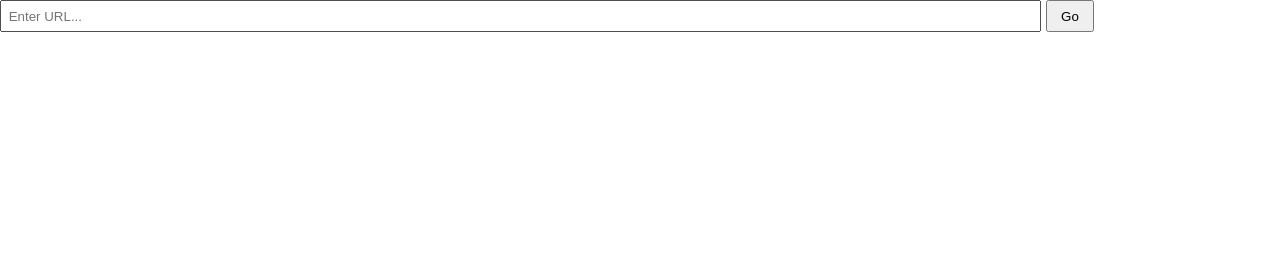
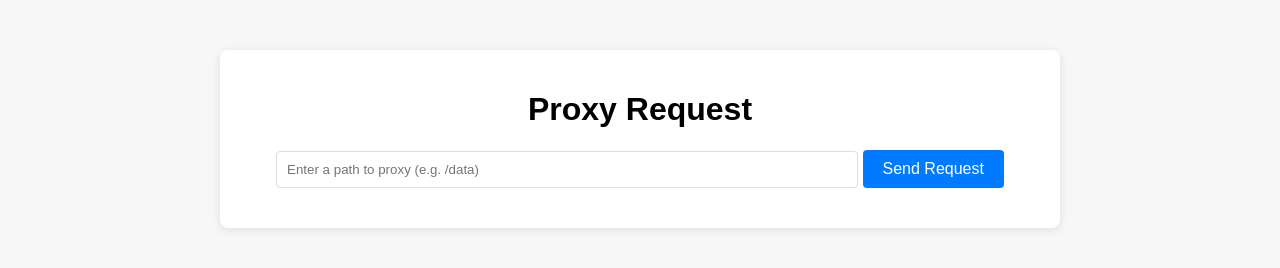
Before and after one commit to StephenBrowser/nodejsproxy-0202, a website: page index.html in a window 1280 px wide. Drawn offline with Linux system fonts and the light colour scheme.

Commit message:
Update index.html

```diff
--- a/index.html
+++ b/index.html
@@ -1,27 +1,105 @@
 <!DOCTYPE html>
-<html>
+<html lang="en">
 <head>
-  <title>Mini Proxy Browser</title>
-  <style>
-    body { font-family: sans-serif; margin: 0; }
-    iframe { width: 100vw; height: 90vh; border: none; }
-    input { width: 80%; padding: 0.5em; }
-    button { padding: 0.5em 1em; }
-  </style>
+    <meta charset="UTF-8">
+    <meta name="viewport" content="width=device-width, initial-scale=1.0">
+    <title>Proxy Frontend</title>
+    <style>
+        body {
+            font-family: Arial, sans-serif;
+            background-color: #f7f7f7;
+            margin: 0;
+            padding: 0;
+            text-align: center;
+        }
+
+        .container {
+            max-width: 800px;
+            margin: 50px auto;
+            padding: 20px;
+            background-color: #fff;
+            border-radius: 8px;
+            box-shadow: 0 2px 10px rgba(0, 0, 0, 0.1);
+        }
+
+        input[type="text"] {
+            padding: 10px;
+            width: 70%;
+            margin-bottom: 20px;
+            border: 1px solid #ddd;
+            border-radius: 4px;
+        }
+
+        button {
+            padding: 10px 20px;
+            background-color: #007bff;
+            border: none;
+            color: white;
+            font-size: 16px;
+            border-radius: 4px;
+            cursor: pointer;
+        }
+
+        button:hover {
+            background-color: #0056b3;
+        }
+
+        .result {
+            margin-top: 20px;
+            padding: 10px;
+            background-color: #e9ecef;
+            border-radius: 5px;
+            box-shadow: 0 1px 4px rgba(0, 0, 0, 0.1);
+        }
+
+        .error {
+            color: red;
+            font-weight: bold;
+        }
+    </style>
 </head>
 <body>
-  <form onsubmit="loadURL(event)">
-    <input id="urlInput" placeholder="Enter URL..." />
-    <button type="submit">Go</button>
-  </form>
-  <iframe id="viewer"></iframe>
+    <div class="container">
+        <h1>Proxy Request</h1>
+        <input type="text" id="urlInput" placeholder="Enter a path to proxy (e.g. /data)">
+        <button onclick="makeRequest()">Send Request</button>
 
-  <script>
-    function loadURL(e) {
-      e.preventDefault();
-      const url = document.getElementById("urlInput").value;
-      document.getElementById("viewer").src = "/proxy?url=" + encodeURIComponent(url);
-    }
-  </script>
+        <div id="response" class="result" style="display: none;"></div>
+        <div id="error" class="error" style="display: none;"></div>
+    </div>
+
+    <script>
+        async function makeRequest() {
+            const inputElement = document.getElementById('urlInput');
+            const responseElement = document.getElementById('response');
+            const errorElement = document.getElementById('error');
+            const url = inputElement.value.trim();
+
+            if (!url) {
+                errorElement.textContent = "Please enter a valid URL path!";
+                errorElement.style.display = 'block';
+                responseElement.style.display = 'none';
+                return;
+            }
+
+            const proxyUrl = `https://cixinliu.browserstephen.workers.dev/${url}`;
+
+            try {
+                const response = await fetch(proxyUrl);
+                if (!response.ok) {
+                    throw new Error(`Failed to fetch: ${response.statusText}`);
+                }
+                const data = await response.json();
+
+                responseElement.style.display = 'block';
+                errorElement.style.display = 'none';
+                responseElement.textContent = JSON.stringify(data, null, 2);
+            } catch (error) {
+                responseElement.style.display = 'none';
+                errorElement.style.display = 'block';
+                errorElement.textContent = `Error: ${error.message}`;
+            }
+        }
+    </script>
 </body>
 </html>
```
